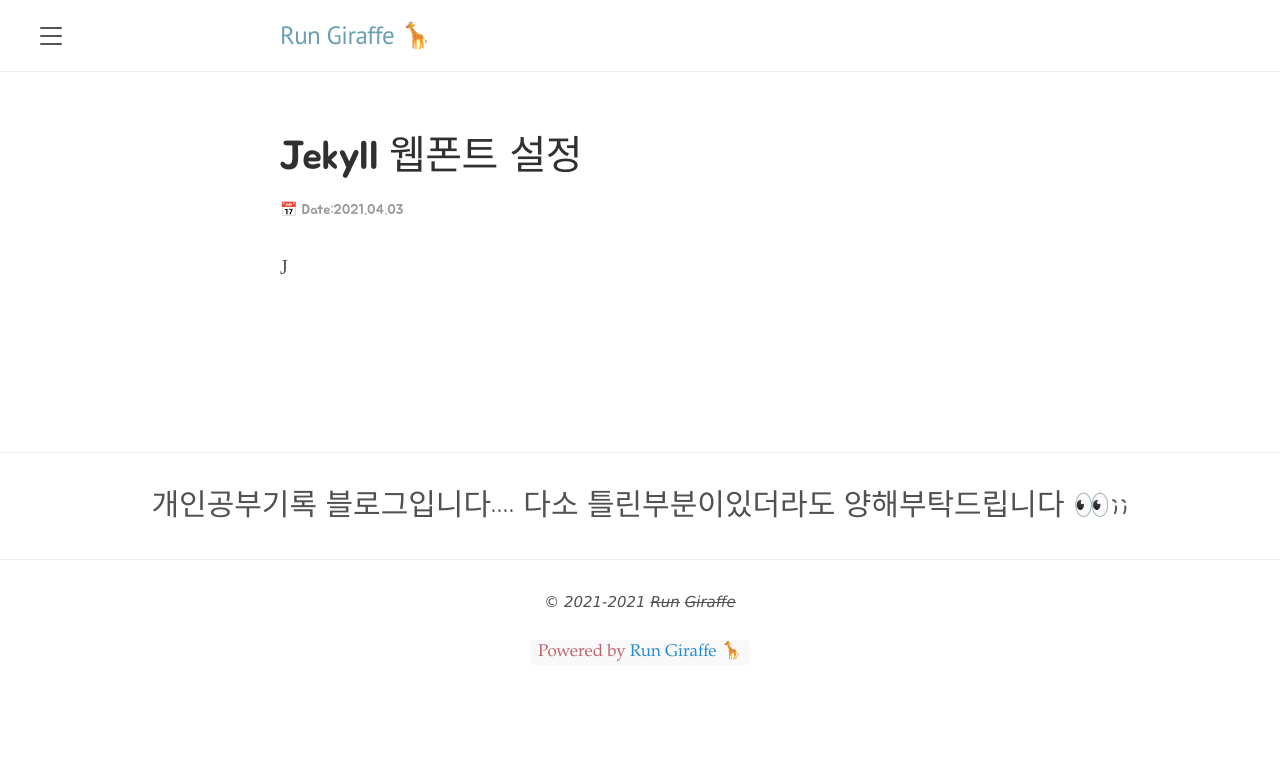
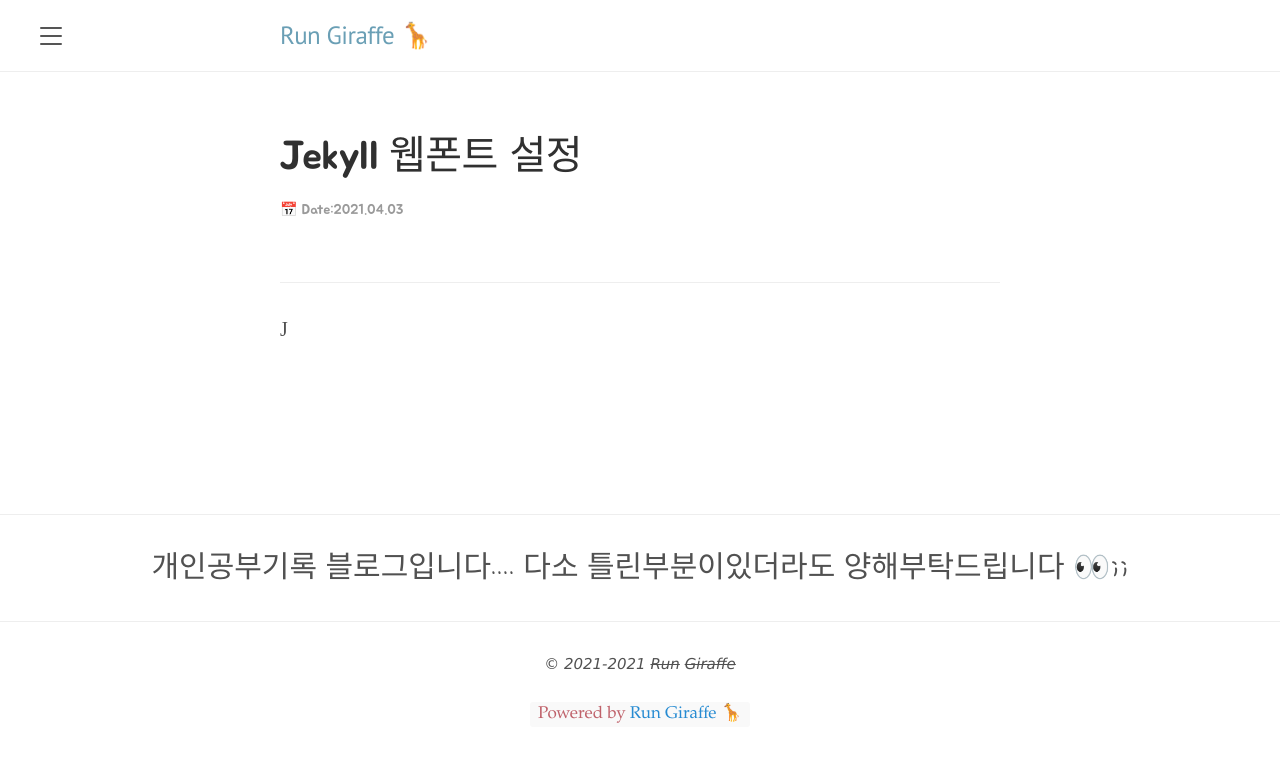
Before and after one commit to froggy0m0/froggy0m0.github.io, a Jekyll site: the page built from _posts/GitHubPage/2021-04-03-jekyll webfont_setting.md, in a window 1280 px wide. Shown: the top 762 px of the page. Built offline with Jekyll 4.4.1, drawn with Linux system fonts in a browser that asks for light colours.

Commit message:
Update post.html
페이지 머릿말? 정도

```diff
--- a/_layouts/post.html
+++ b/_layouts/post.html
@@ -5,6 +5,10 @@
 <div class="post">
   <h1 class="post-title">{{ page.title }}</h1>
   <span class="font-date">📅 Date:{{ page.date | date : "%Y.%m.%d" }}</span><br></br>
+  <center class ="font-message">
+    {{ page.message }}
+  </center>
+  <hr>
   <span class="font-Noto_Serif_KR">{{ content }}</span>
 </div>
 
```
